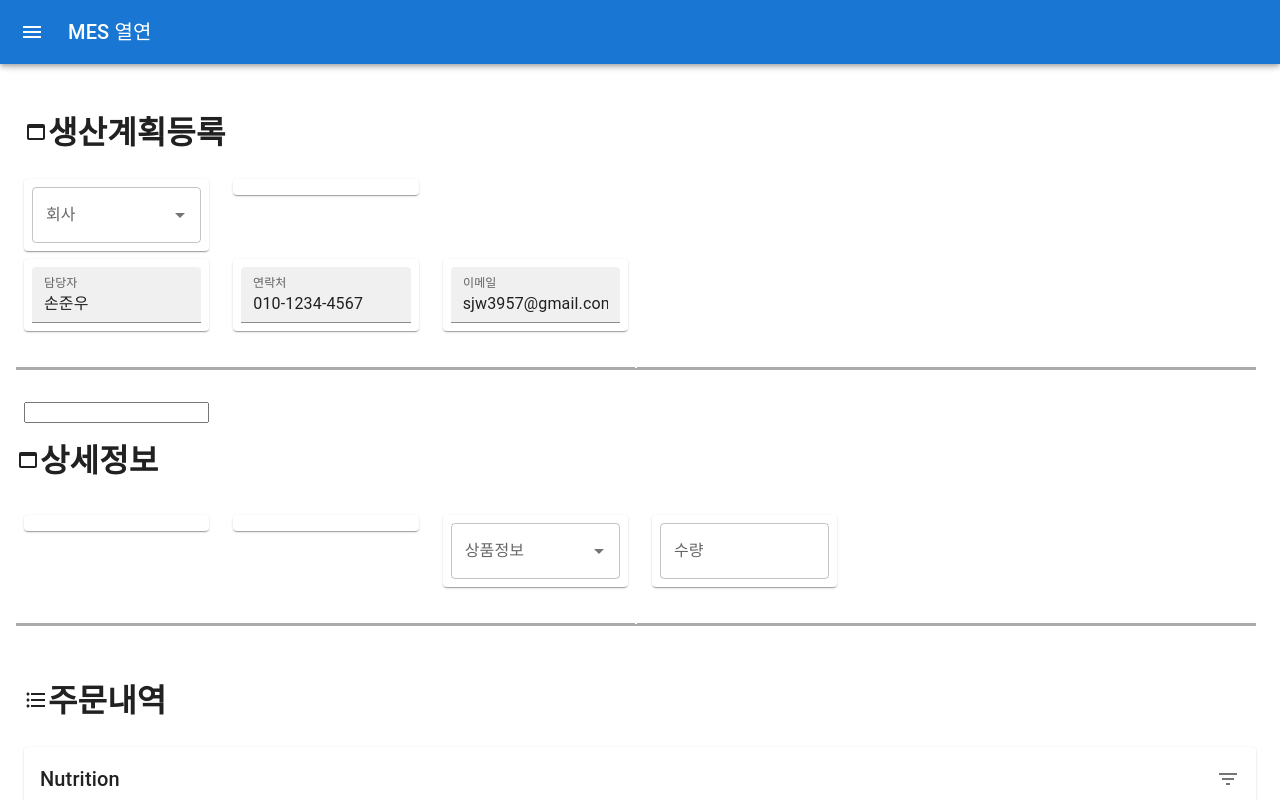
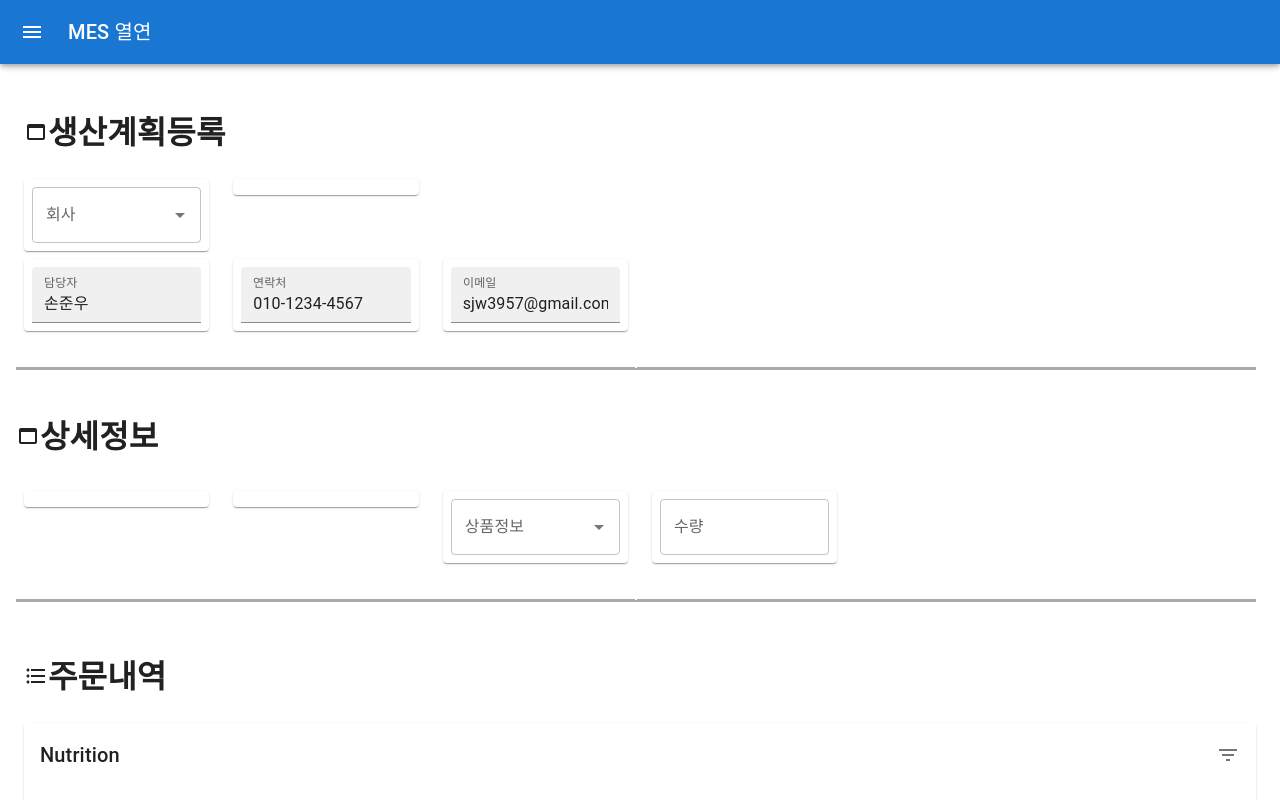
Before and after one commit to Shon-BH/React-Management, a React (Create React App) app: page / in a window 1280 px wide. Shown: the top 800 px of the page. Built offline with nearby package versions, Linux system fonts and the light colour scheme.

Commit message:
생산계획등록 데이터 필드 선언

```diff
--- a/src/NestedGrid.js
+++ b/src/NestedGrid.js
@@ -27,7 +27,7 @@ const Item = styled(Paper)(({ theme }) => ({
   color: theme.palette.text.secondary,
 }));
 
-function BasicDatePicker(props) {
+function BasicDatePicker() {
     const [value, setValue] = React.useState(null);
 
     return (
@@ -37,7 +37,6 @@ function BasicDatePicker(props) {
           value={value}
           onChange={(newValue) => {
             setValue(newValue);
-            props.setPlanData({value});
           }}
           renderInput={(params) => <TextField {...params} />}
         />
@@ -53,7 +52,7 @@ function FirstFormRow(props) {
         </Grid>
 
         <Grid item xs={2}>
-          <Item><BasicDatePicker setPlanData= {props.setPlanData} /></Item>
+          <Item><BasicDatePicker/></Item>
         </Grid>
 
     </React.Fragment>
@@ -136,7 +135,16 @@ function SecondFormRow() {
 
 export default function NestedGrid() {
 
-    const [planData, setPlanData] = React.useState("");
+    const [company, setCompany] = React.useState("");
+//    const [regDate, setRegDate] = React.useState("");
+//    const [officer, setOfficer] = React.useState("");
+//    const [email, setEmail] = React.useState("");
+//    const [phoneNum, setphoneNum] = React.useState("");
+    const [processStart, setprocessStart] = React.useState("");
+    const [processEnd, setprocessEnd] = React.useState("");
+    const [productId, setProductId] = React.useState("");
+    const [stockPlan, setStockPlan] = React.useState("");
+
 
     return (
         <Box sx={{ flexGrow: 1 }}>
@@ -145,7 +153,7 @@ export default function NestedGrid() {
 
               <Grid container spacing={1}>
                   <Grid container item spacing={3}>
-                      <FirstFormRow setPlanData={setPlanData} />
+                      <FirstFormRow />
                   </Grid>
                   <Grid container item spacing={3}>
                       <SecondFormRow />
@@ -153,7 +161,7 @@ export default function NestedGrid() {
                   <HorizonLine />
               </Grid>
 
-              <input type="text" value={planData}/>
+              {/* <input type="text" value={planData}/> */}
 
               <Grid container spacing={1}>
               <h1><WebAssetIcon />상세정보</h1>
```
Also changed, not shown: 1 other file (tests, documents, lock files or other folders).
